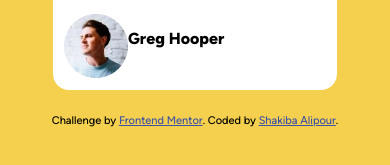
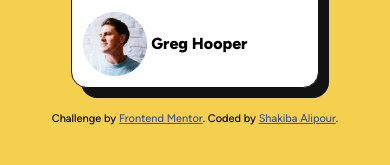
Before and after one commit to Shakiba-Alipour/Blog-Preview-Card, a plain HTML site: page index.html in a window 390 px wide. Shown: the part 427-592 px from the top of the page. Drawn offline with Linux system fonts and the light colour scheme.

Commit message:
added border and shadow to the box

```diff
--- a/styles.css
+++ b/styles.css
@@ -42,7 +42,10 @@ body {
 .container {
   background-color: var(--white);
   border-radius: 1rem;
+  border-style: solid;
+  border-width: thin;
   border-color: var(--gray950);
+  box-shadow: 10px 10px 0 var(--gray950);
   display: grid;
   grid-column: 1;
   align-items: center;
@@ -54,13 +57,13 @@ body {
 @media screen and (max-width: 1440px) {
   .container {
     width: 30%;
-    padding: 1%;
+    padding: 2%;
   }
 }
 
 @media screen and (max-width: 700px) {
   .container {
-    width: 70%;
+    width: 60%;
     padding: 3%;
   }
 }
@@ -92,6 +95,8 @@ body {
   flex-direction: row;
   font-weight: 800;
   width: 100%;
+  align-items: center;
+  gap: 2%;
 }
 
 .attribution {
```
